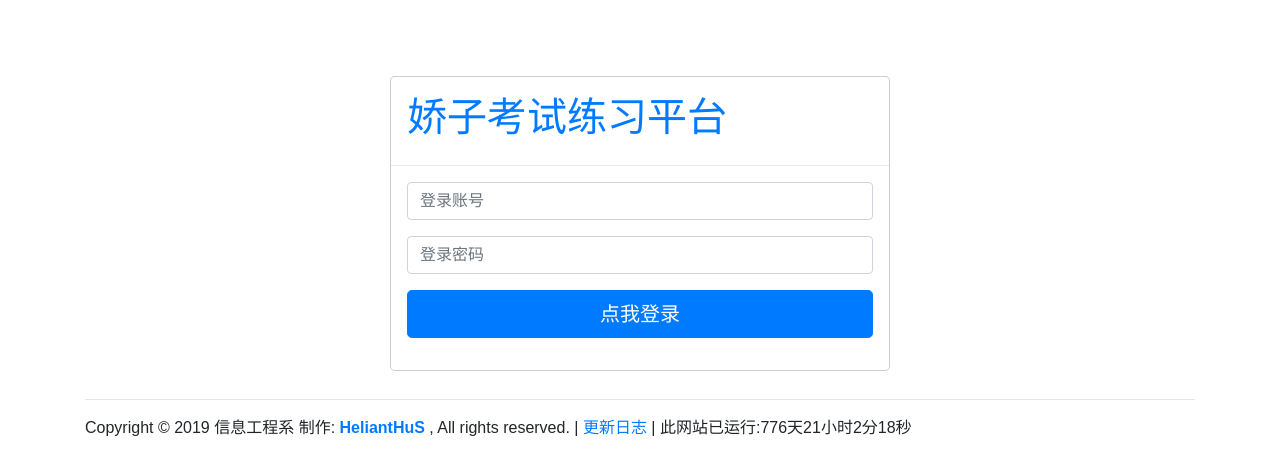
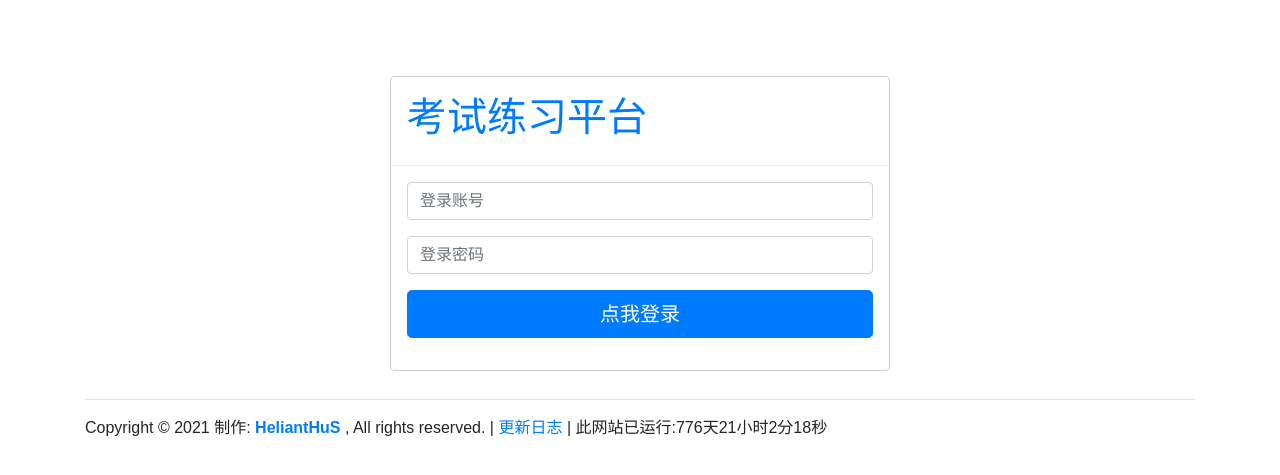
Before and after one commit to L-HeliantHuS/kaoshi_pingtai, a Django app: page /login/ in a window 1280 px wide. Shown: the top 475 px of the page. Run offline with Django 3.2, Linux system fonts and the light colour scheme; some libraries are stand-ins or nearby versions.

Commit message:
更通用，少了很多写死的东西

```diff
--- a/templates/base.html
+++ b/templates/base.html
@@ -9,7 +9,7 @@
         {% block title %}
 
         {% endblock %}
-    - 娇子考试练习平台
+    - 考试练习平台
     </title>
     <link rel="stylesheet" href="{% static "css/main.css" %}">
     <link rel="stylesheet" href="{% static "css/bootstrap.min.css" %}">
@@ -30,7 +30,7 @@
     <div class="container">
         <hr>
 
-            Copyright &copy; 2019 信息工程系 制作: <strong> <a href="https://space.bilibili.com/178530124">HeliantHuS</a> </strong>, All rights reserved. | <a href="{% url 'bugs' %}">更新日志</a> | <span id="span_dt_dt"></span>
+            Copyright &copy; 2021 制作: <strong> <a href="https://space.bilibili.com/178530124">HeliantHuS</a> </strong>, All rights reserved. | <a href="{% url 'bugs' %}">更新日志</a> | <span id="span_dt_dt"></span>
         <br>
         <script>
             function show_date_time() {
--- a/templates/login.html
+++ b/templates/login.html
@@ -15,7 +15,7 @@
         <br><br>
         <div class="modal-content">
             <div class="modal-header">
-                <h1 class="text-primary text-center">娇子考试练习平台</h1>
+                <h1 class="text-primary text-center">考试练习平台</h1>
             </div>
             <div class="modal-body">
                 <form action="{% url "login" %}" method="post">
--- a/templates/random_judge.html
+++ b/templates/random_judge.html
@@ -1,7 +1,7 @@
 {% extends 'base.html' %}
 
 {% block title %}
-    随机判断题(15道题目)
+    随机判断题
 {% endblock %}
 
 {% block body %}
--- a/templates/random_select.html
+++ b/templates/random_select.html
@@ -1,7 +1,7 @@
 {% extends 'base.html' %}
 {% block title %}
 
-    单选随机题目(30道题目)
+    单选随机题目
 
 {% endblock %}
 
--- a/templates/random_selects.html
+++ b/templates/random_selects.html
@@ -1,7 +1,7 @@
 {% extends 'base.html' %}
 {% block title %}
 
-    多选随机题目(15道题目)
+    多选随机题目
 
 {% endblock %}
 
--- a/templates/welcome.html
+++ b/templates/welcome.html
@@ -11,7 +11,7 @@
             <strong>{{ user.userinfo.ttotal }}</strong> 道, 错 <strong>{{ user.userinfo.ftotal }}</strong> 道, 准确率为
             <strong>{% widthratio user.userinfo.ttotal user.userinfo.total 100 %}%</strong> .
         </div>
-        <h1 class="text-center">欢迎复习. <label for="" class="text-danger">乾坤未定, 你我皆黑马.</label></h1>
+        <h1 class="text-center">欢迎复习. <label for="" class="text-danger">:D</label></h1>
         <br>
 
         <h4 class="text-center">Hello, <strong class="text-info">{{ user }}</strong>.
```
Also changed, not shown: kaoshi/views.py (+1 -12 lines).
